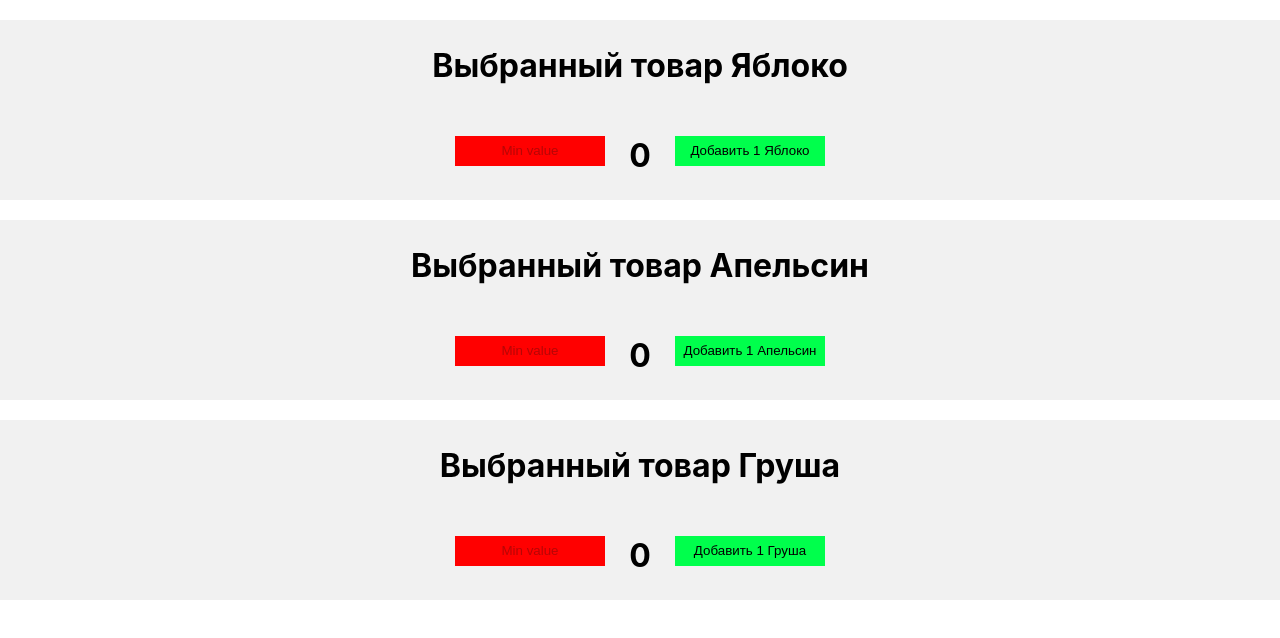
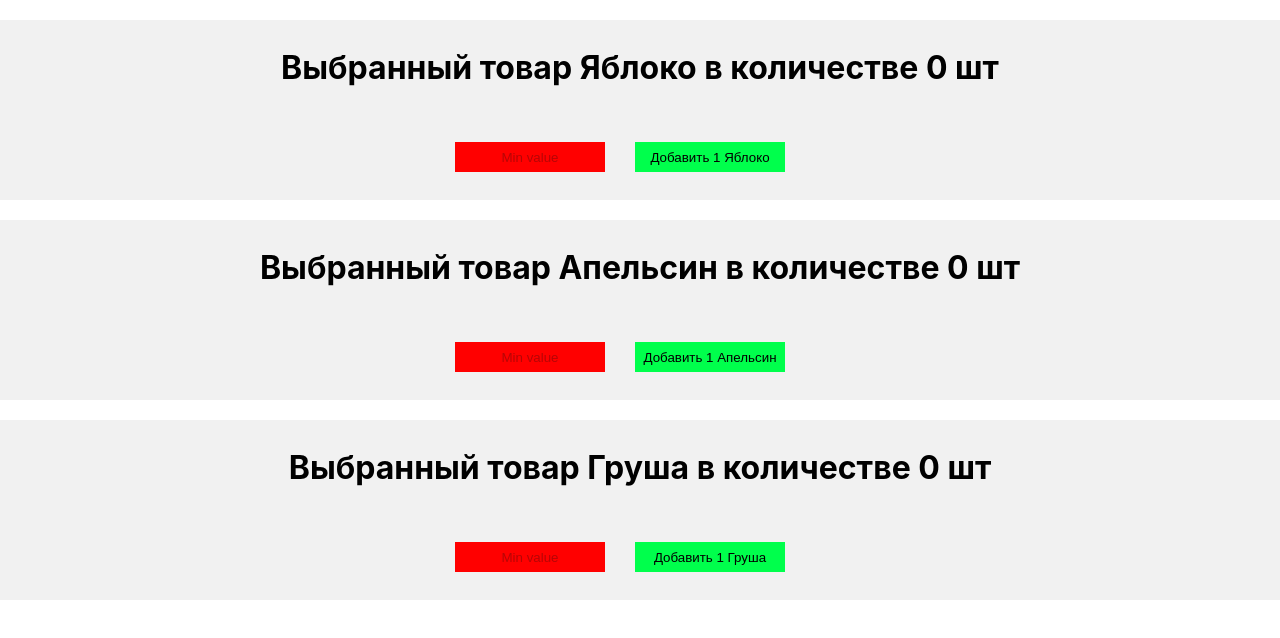
Before and after one commit to ukonsas28/first_lesson, a React (Create React App) app: page / in a window 1280 px wide. Shown: the top 638 px of the page. Built offline with nearby package versions, Linux system fonts and the light colour scheme.

Commit message:
containers and components example

```diff
--- a/src/CustomCounter.tsx
+++ b/src/CustomCounter.tsx
@@ -1,5 +1,5 @@
 import React from "react";
-import style from "./CustomCounter.module.scss";
+import ProductCard from "./ProductCard";
 import Button from "./Button";
 
 interface IProps {
@@ -33,9 +33,7 @@ class CustomCounter extends React.Component<IProps, IState> {
     const { count, increment, decrement } = this.state;
     return (
       <>
-        <div className={style.wrapper}>
-          <h1>Выбранный товар {title}</h1>
-          <div className={style.card}>
+        <ProductCard title={title} count={count}>
           <Button
             title={`Убрать ${decrement} ${title}`}
             count={count}
@@ -43,7 +41,6 @@ class CustomCounter extends React.Component<IProps, IState> {
             type="decrement"
             limit={limit}
           />
-            <h1>{count}</h1>
           <Button
             title={`Добавить ${increment} ${title}`}
             count={count}
@@ -51,8 +48,7 @@ class CustomCounter extends React.Component<IProps, IState> {
             type="increment"
             limit={limit}
           />
-          </div>
-        </div>
+        </ProductCard>
       </>
     );
   }
--- /dev/null
+++ b/src/ProductCard.tsx
@@ -0,0 +1,24 @@
+import React from "react";
+import style from "./ProductCard.module.scss";
+
+interface IProps {
+  title: string;
+  count: number;
+}
+
+class ProductCard extends React.PureComponent<IProps> {
+  render() {
+    const { title, count, children } = this.props;
+    return (
+      <>
+        <div className={style.wrapper}>
+          <h1>
+            Выбранный товар {title} в количестве {count} шт
+          </h1>
+          <div className={style.card}>{children}</div>
+        </div>
+      </>
+    );
+  }
+}
+export default ProductCard;
```
Also changed, not shown: src/ProductCard.module.scss (renamed from src/CustomCounter.module.scss). Lines whose indentation alone changed are shown as unchanged.
